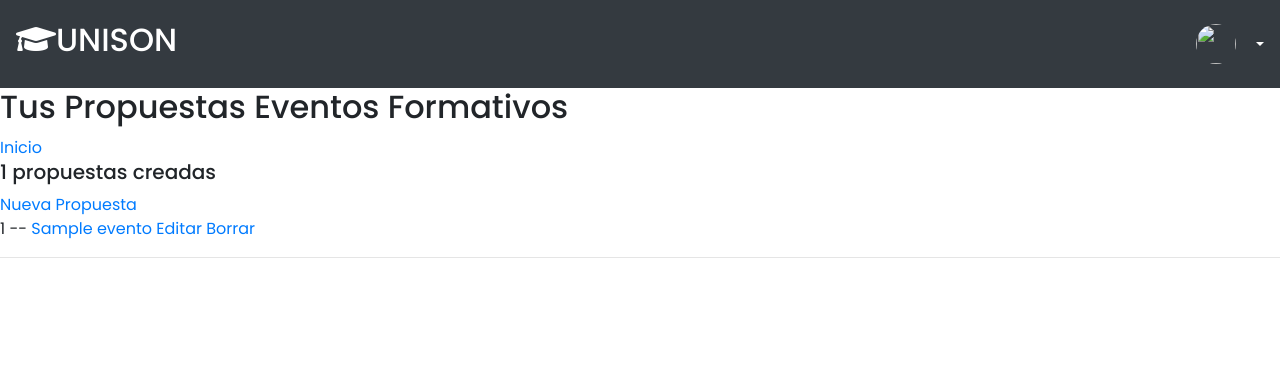
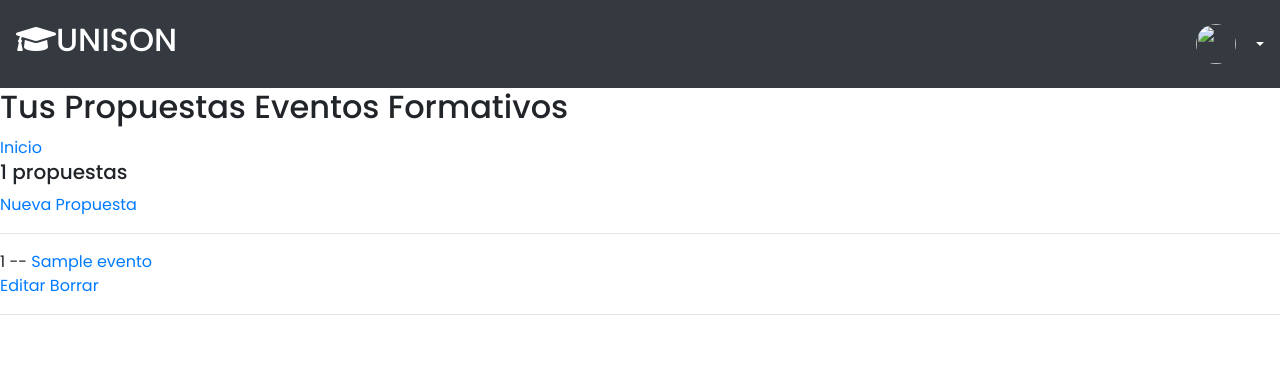
Before and after one commit to JosephLeyva/Sistema-de-Gestion-de-Eventos-Formativos-UNISON, a Django app: template cursos_unison/eventos/templates/PropuestasEventosFormativos.html in a window 1280 px wide. Shown: the top 388 px of the page. Run offline with Django 3.2, Linux system fonts and the light colour scheme; data comes from the database, SQL or seed files in the repository; tables that the repository leaves empty hold one stand-in row (values such as "Sample post"); the template is opened without the code that fills it: values that come from a table or form of the project are taken from there, most other values are stand-ins (such as "Sample title", 1, 10 or a date in 2020); parts of the project's set-up code (start-up, migrations or seed data) failed here and were passed over; some libraries are stand-ins or nearby versions.

Commit message:
Update PropuestasEventosFormativos.html

```diff
--- a/cursos_unison/eventos/templates/PropuestasEventosFormativos.html
+++ b/cursos_unison/eventos/templates/PropuestasEventosFormativos.html
@@ -4,16 +4,19 @@
 
 <a href="{% url 'inicio' %}"> Inicio </a>
 
-<h5>{{propuesta_count}} propuestas creadas </h5>
+<h5>{{propuesta_count}} propuestas</h5>
+<a href="{% url 'createPropuesta' responsable.id %}">Nueva Propuesta</a>
+<hr>
 
-<a href="{% url 'createPropuesta' responsable.id %}">Nueva Propuesta</a>
 {% for evento in eventosformativos %}
 <div>
     {{evento.id}} -- <a href="{% url 'Propuesta' evento.id %}">{{evento.nombre}}</a>
+    <br>
     <a href="{% url 'updatePropuesta' evento.id %}">Editar</a>
     <a href="{% url 'deletePropuesta' evento.id %}">Borrar</a>
     <hr>
 </div>
 {% endfor %}
 
+
 {% endblock %}
```
